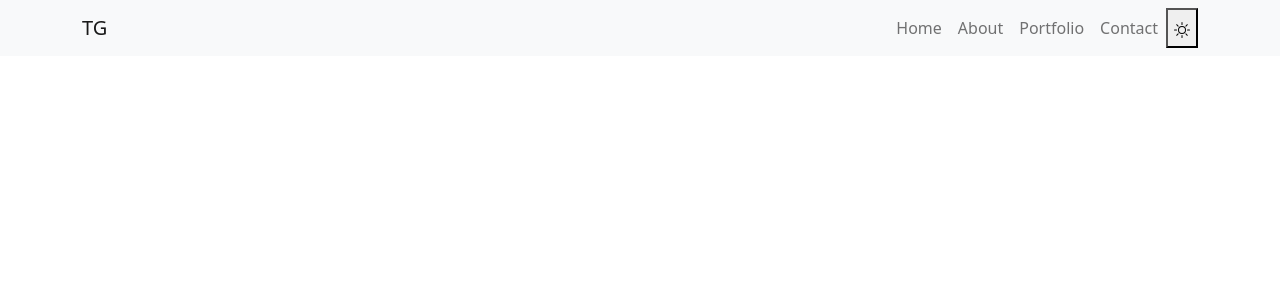
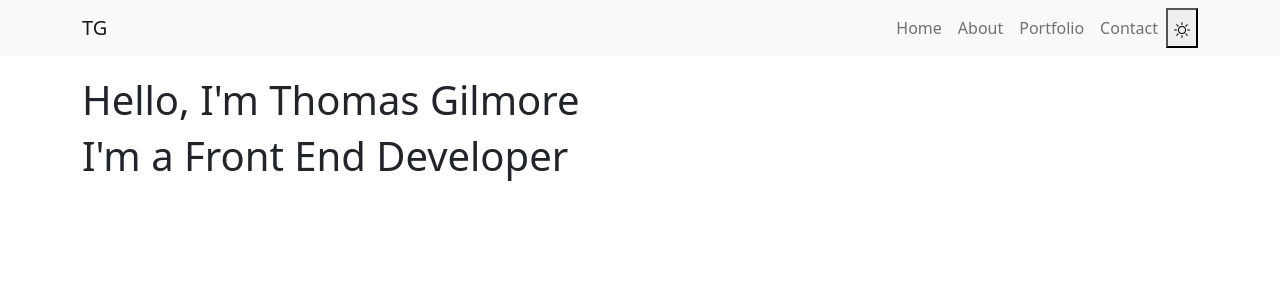
Before and after one commit to thomasgilmore/portfolio2022, a React (Create React App) app: page / in a window 1280 px wide. Shown: the top 300 px of the page. Built offline with nearby package versions, Linux system fonts and the light colour scheme.

Commit message:
working on Home.js:

```diff
--- a/src/Components/Home.js
+++ b/src/Components/Home.js
@@ -1,8 +1,19 @@
-import React from 'react';
+import React, { useContext } from 'react';
+import Container from 'react-bootstrap/Container';
+import { PortfolioContext } from '../Context/Context';
 import './home.css';
 
 export default function Home() {
+  const { theme } = useContext(PortfolioContext);
   return (
-    <div></div>
+    <Container>
+      <div className='portfolioHero'>
+        <h1>Hello, I'm Thomas Gilmore</h1>
+        <h1>I'm a Front End Developer</h1>
+        <div className='portfolioHeroSocialIcons'>
+
+        </div>
+      </div>
+    </Container>
   )
 }
--- a/src/Components/home.css
+++ b/src/Components/home.css
@@ -0,0 +1,7 @@
+.portfolioHero {
+  margin: 20px 0;
+}
+
+.portfolioHeroSocialIcons {
+  display: flex;
+}
```
